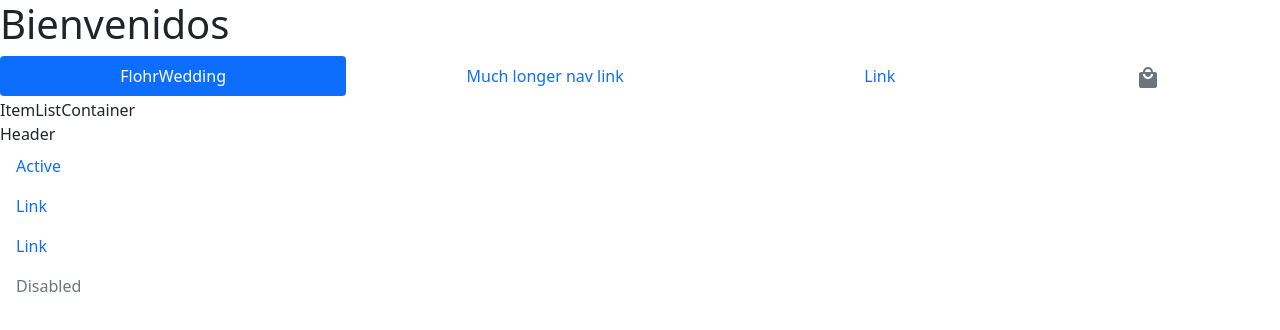
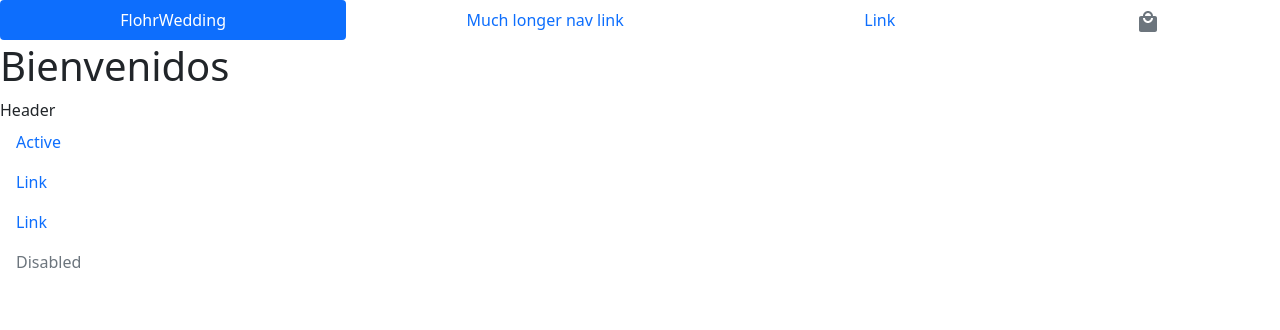
Before and after one commit to FlorenciaNicole/ReactJS_Manzanos, a React (Create React App) app: page / in a window 1280 px wide. Shown: the top 330 px of the page. Built offline with nearby package versions, Linux system fonts and the light colour scheme.

Commit message:
Correccion ItemListCont

```diff
--- a/src/App.js
+++ b/src/App.js
@@ -4,13 +4,11 @@ import Header from "./components/Header";
 import ItemListContainer from "./components/ItemListContainer";
 
 function App() {
-  let title = "Bienvenidos";
 
   return (
     <div className="App">
-      <h1>{title}</h1>
       <NavBar />
-      <ItemListContainer />
+      <ItemListContainer greeting="Bienvenidos" />
       <Header />
       <Footer />
     </div>
--- a/src/components/ItemListContainer.js
+++ b/src/components/ItemListContainer.js
@@ -1,6 +1,6 @@
-function ItemListContainer() {
+function ItemListContainer(props) {
   return (
-    <div>ItemListContainer</div>
+    <h1>{props.greeting}</h1>
   )
 }
 
```
